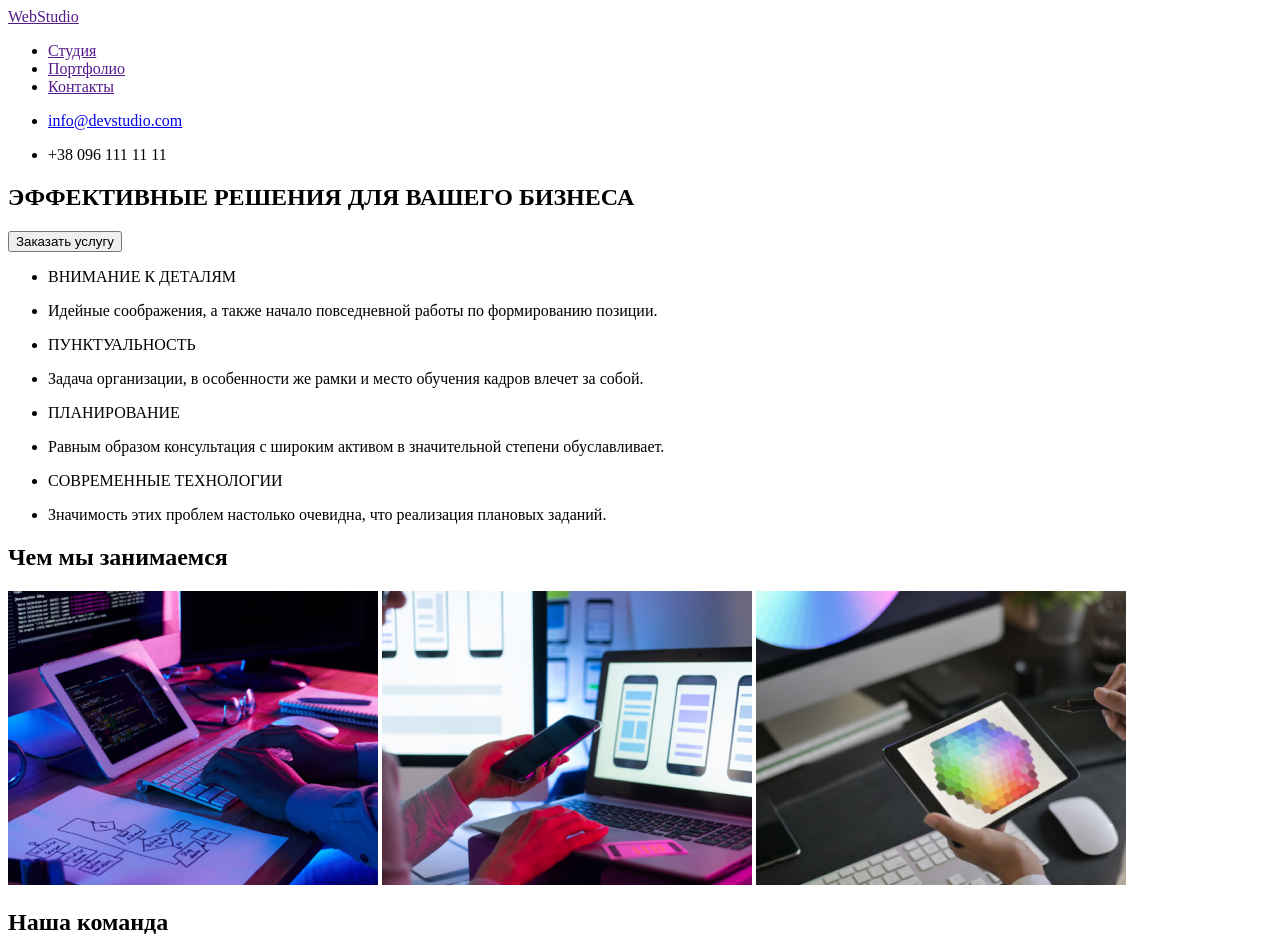
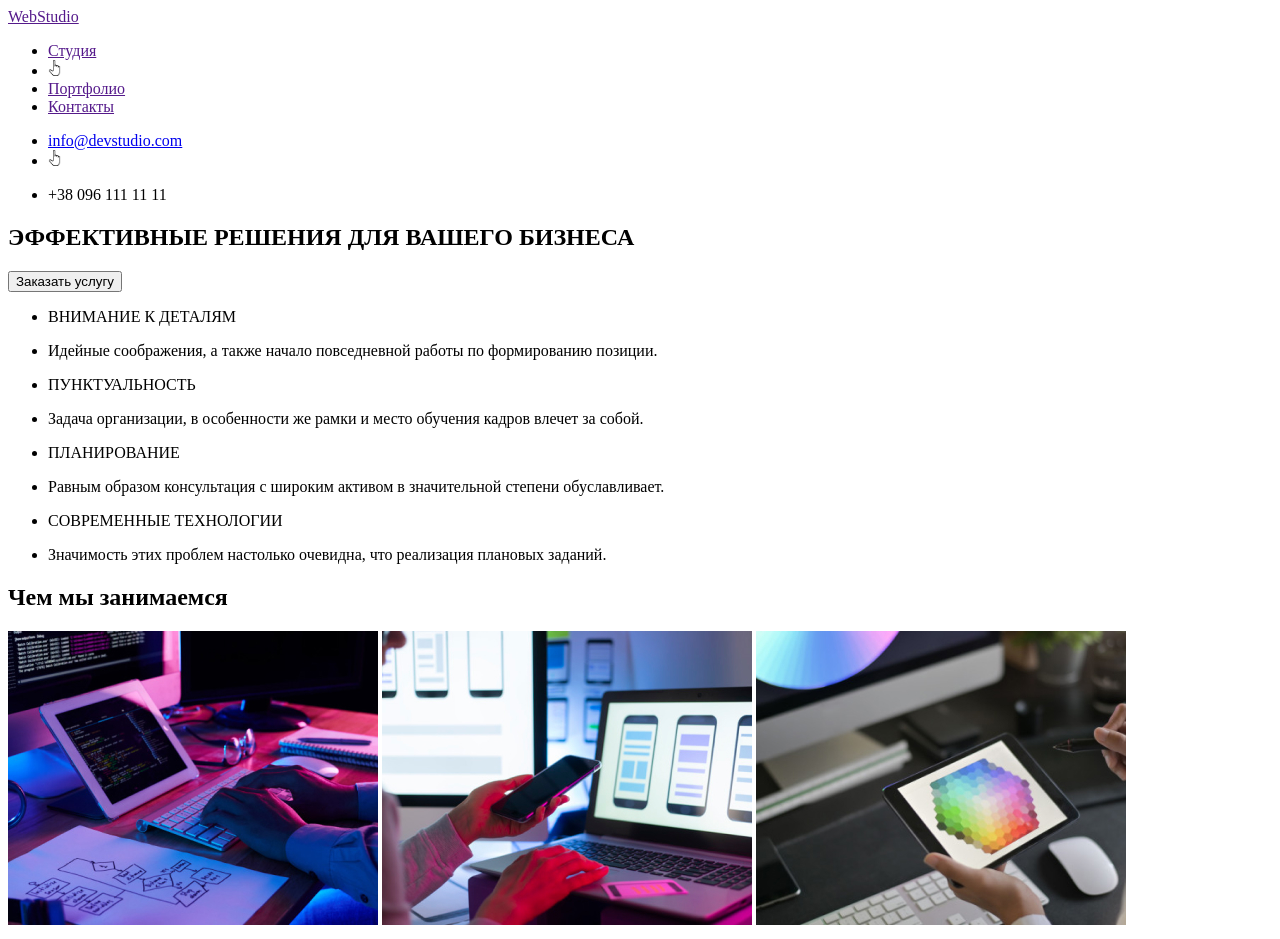
Before and after one commit to kbugayenko/goit-markup-hw-01, a plain HTML site: page index.html in a window 1280 px wide. Shown: the top 939 px of the page. Drawn offline with Linux system fonts and the light colour scheme.

Commit message:
Добавил указатели

```diff
--- a/index.html
+++ b/index.html
@@ -4,31 +4,48 @@
     <meta charset="UTF-8" />
     <meta http-equiv="X-UA-Compatible" content="IE=edge" />
     <meta name="viewport" content="width=device-width, initial-scale=1.0" />
-    <title>Document</title>
+    <title>Главная</title>
   </head>
   <body>
     <header>
+      <!--Верхняя линия-->
       <nav>
-        <!--Шапка-->
         <a href="">WebStudio</a>
         <ul>
           <li><a href="">Студия</a></li>
+          <li>
+            <img
+              src="./images/finger1.jpg"
+              height="16"
+              width="13"
+              alt="finger1"
+            />
+          </li>
           <li><a href="">Портфолио</a></li>
           <li><a href="">Контакты</a></li>
         </ul>
       </nav>
       <ul>
         <li><a href="mailto:info@devstudio.com">info@devstudio.com</a></li>
+        <li>
+          <img
+            src="./images/finger2.jpg"
+            height="16"
+            width="13"
+            alt="finger2"
+          />
+        </li>
         <li><p>+38 096 111 11 11</p></li>
       </ul>
     </header>
     <main>
-      <!--Основной блок-->
+      <!--Шапка-->
       <section>
         <h1>ЭФФЕКТИВНЫЕ РЕШЕНИЯ ДЛЯ ВАШЕГО БИЗНЕСА</h1>
         <button type="button">Заказать услугу</button>
       </section>
       <div>
+        <!--Особенности-->
         <ul>
           <li><p>ВНИМАНИЕ К ДЕТАЛЯМ</p></li>
           <li>
@@ -53,12 +70,14 @@
         </ul>
       </div>
       <section>
+        <!--Чем мы занимаемся-->
         <h2>Чем мы занимаемся</h2>
         <img src="./images/box1.jpg" height="294" width="370" alt="box1" />
         <img src="./images/box2.jpg" height="294" width="370" alt="box2" />
         <img src="./images/box3.jpg" height="294" width="370" alt="box3" />
       </section>
       <section>
+        <!--Наша команда-->
         <h2>Наша команда</h2>
         <figure>
           <img
```
Also changed, not shown: images/Vector.jpg (added), images/finger1.jpg (renamed from images/finger 1.jpg), images/finger2.jpg (renamed from images/finger 2.jpg), images/finger3.jpg (renamed from images/finger 3.jpg).
